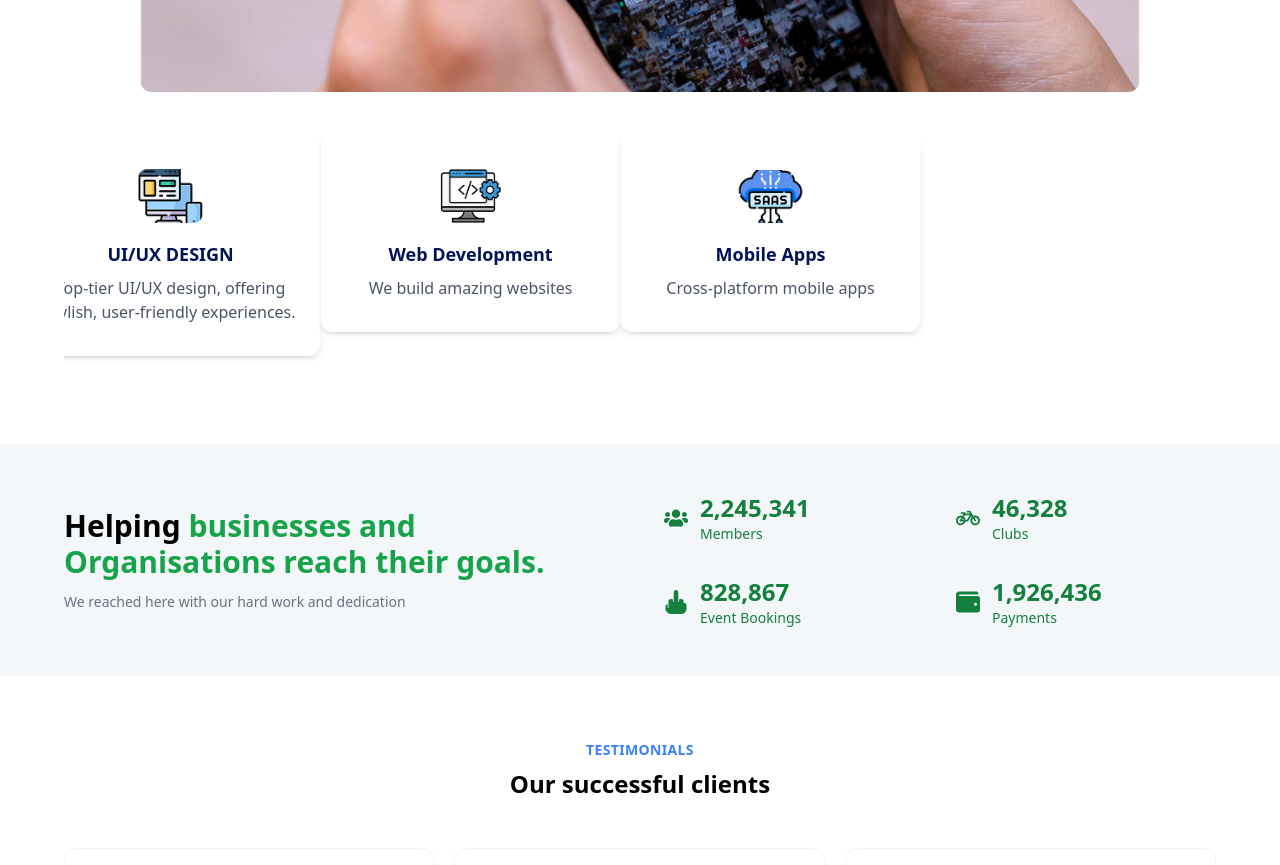
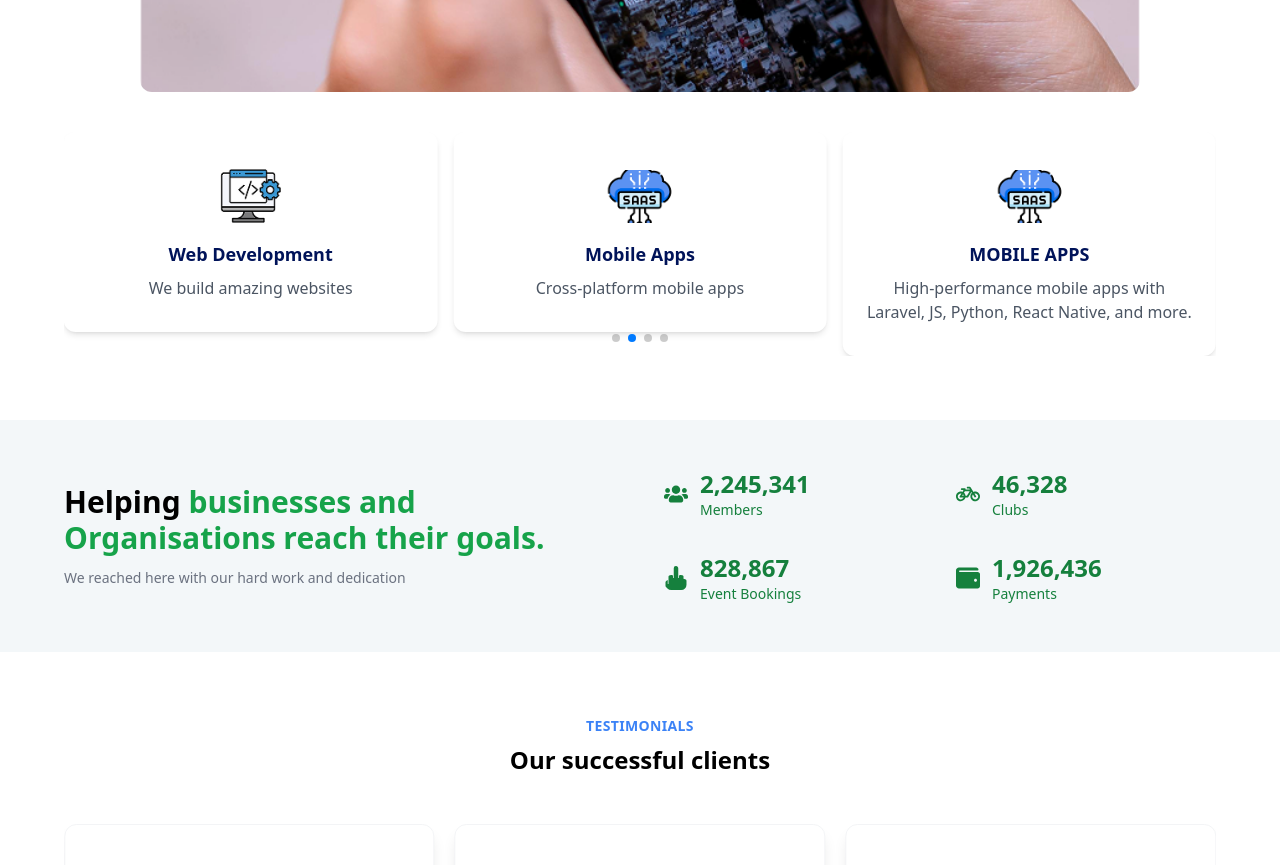
Before and after one commit to dazzycode/masterclasstech, a React (Create React App) app: page / in a window 1280 px wide. Shown: the part 1400-2265 px from the top of the page. Built offline with nearby package versions, Linux system fonts and the light colour scheme; what tailwind-clip-path would draw is missing.

Commit message:
Your commit message here

```diff
--- a/src/pages/LandinPage.jsx
+++ b/src/pages/LandinPage.jsx
@@ -387,26 +387,30 @@ const team = [
       {/* Swiper Section */}
       <section className="mb-16 px-4 sm:px-6 relative">
         <div className="max-w-6xl mx-auto">
-        <Swiper
-  modules={[Autoplay]}
-  autoplay={{
-    delay: 0, // No delay between slides
-    disableOnInteraction: false,
-  }}
-  speed={20000} // Smooth scroll speed (20s per full loop)
+         <Swiper
+  modules={[Autoplay, Pagination]}
+  autoplay={{ delay: 3000, disableOnInteraction: false }}
+  pagination={{ clickable: true }}
+  spaceBetween={16}
+  slidesPerView={1}
+  centeredSlides
   loop={true}
   loopedSlides={services.length}
-  grabCursor={true}
-  slidesPerView="auto"
-  centeredSlides={true}
-  allowTouchMove={false} // Optional: Disable user drag for true "ticker" effect
+  breakpoints={{
+    640: {
+      slidesPerView: 1.2,
+    },
+    768: {
+      slidesPerView: 2,
+    },
+    1024: {
+      slidesPerView: 3,
+    },
+  }}
   className="group"
 >
   {services.map((item, i) => (
-    <SwiperSlide
-      key={i}
-      className="!w-[300px]" // Adjust width of each slide
-    >
+    <SwiperSlide key={i}>
       <div className="relative px-2 sm:px-0 transition-all duration-500">
         <div className="bg-white shadow-md rounded-xl px-5 py-6 sm:px-6 sm:py-8 text-center">
           <img
```
